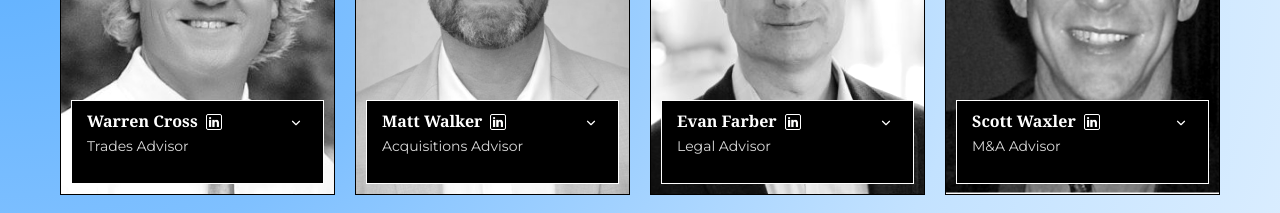
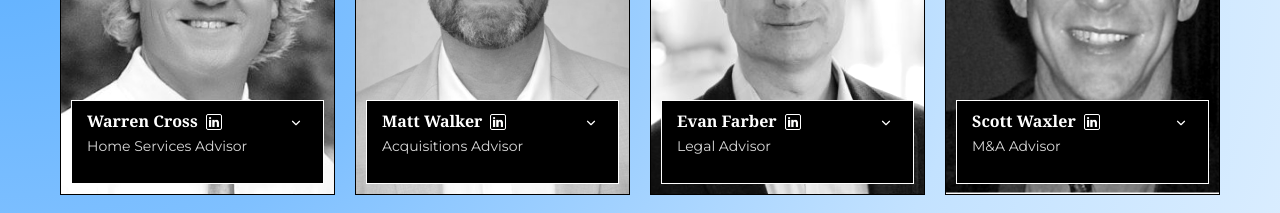
Before and after one commit to gkmestler/methodicpaintingsitemain, a Next.js app: page /team in a window 1280 px wide. Shown: the part 1380-1593 px from the top of the page. Built offline with nearby package versions, Linux system fonts and the light colour scheme.

Commit message:
Retitle Warren Cross as Home Services Advisor

```diff
--- a/data/team.ts
+++ b/data/team.ts
@@ -52,7 +52,7 @@ export const team: TeamMember[] = [
   },
   {
     name: 'Warren Cross',
-    title: 'Trades Advisor',
+    title: 'Home Services Advisor',
     bio: 'Founder & CEO of Cross Services Group, a 35-year home services and trades operator in Greater Boston',
     image: '/images/team/warren-cross.jpg',
     zoom: 1.1,
```
